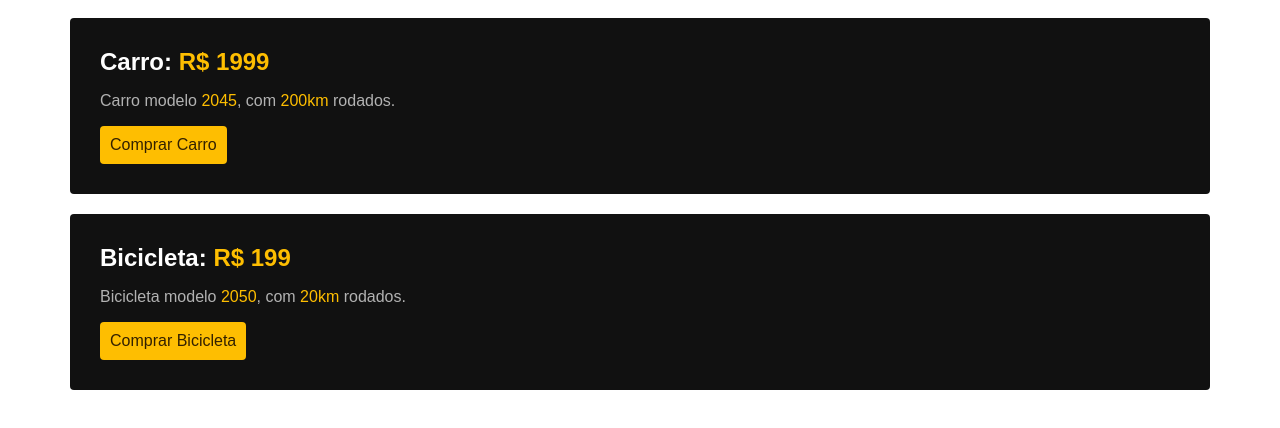
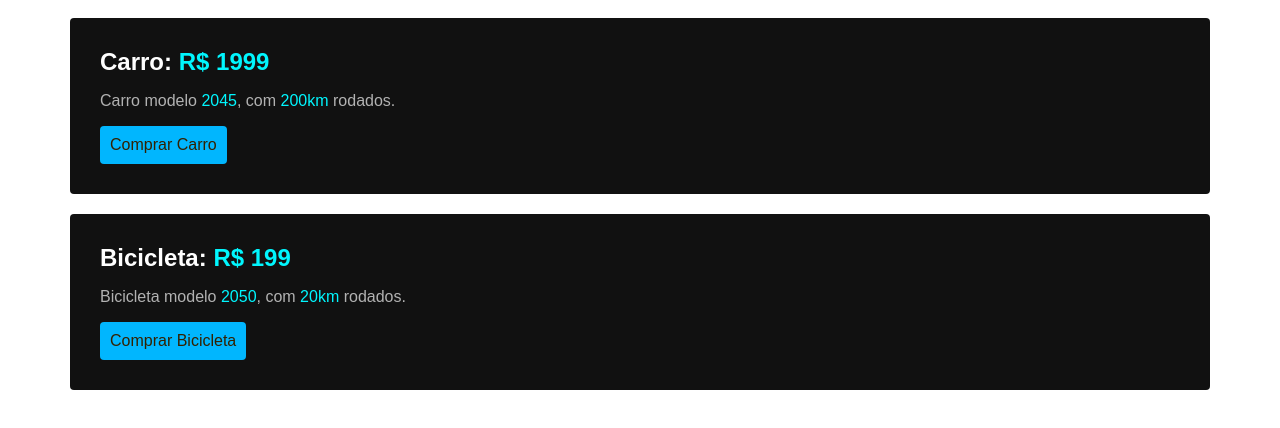
Before and after one commit to profcleissonp/site, a plain HTML site: page index.html in a window 1280 px wide. Shown: the part 90-518 px from the top of the page. Drawn offline with Linux system fonts and the light colour scheme.

Commit message:
Update index.html

```diff
--- a/index.html
+++ b/index.html
@@ -1,4 +1,48 @@
+<style>
+    body {
+        font-family: Arial, Helvetica, sans-serif;
+        margin: 50px
+    }
 
+    h2 {
+        margin: 0
+    }
 
+    h1 {
+        text-align: center
+    }
 
-<style>body{font-family:Arial,Helvetica,sans-serif;margin:50px}h2{margin:0}h1{text-align:center}.item{background:#111;padding:30px;margin:20px;border-radius:4px;color:#fff}span{color:#febe01}p{color:#b2b2b2}a{background:#febe01;color:#332100;text-decoration:none;padding:10px;border-radius:4px;display:inline-block}</style><h1>Carros e Bicicletas</h1><div class="item"><h2>Carro: <span>R$ 1999</span></h2><p>Carro modelo <span>2045</span>, com <span>200km</span> rodados.</p><a href="">Comprar Carro</a></div><div class="item"><h2>Bicicleta: <span>R$ 199</span></h2><p>Bicicleta modelo <span>2050</span>, com <span>20km</span> rodados.</p><a href="">Comprar Bicicleta</a></div>
+    .item {
+        background: #111;
+        padding: 30px;
+        margin: 20px;
+        border-radius: 4px;
+        color: #fff
+    }
+
+    span {
+        color: #01f6fe
+    }
+
+    p {
+        color: #b2b2b2
+    }
+
+    a {
+        background: #01b6fe;
+        color: #332100;
+        text-decoration: none;
+        padding: 10px;
+        border-radius: 4px;
+        display: inline-block
+    }
+</style>
+<h1>Carros e Bicicletas</h1>
+<div class="item">
+    <h2>Carro: <span>R$ 1999</span></h2>
+    <p>Carro modelo <span>2045</span>, com <span>200km</span> rodados.</p><a href="./carro.html">Comprar Carro</a>
+</div>
+<div class="item">
+    <h2>Bicicleta: <span>R$ 199</span></h2>
+    <p>Bicicleta modelo <span>2050</span>, com <span>20km</span> rodados.</p><a href="">Comprar Bicicleta</a>
+</div>
```
